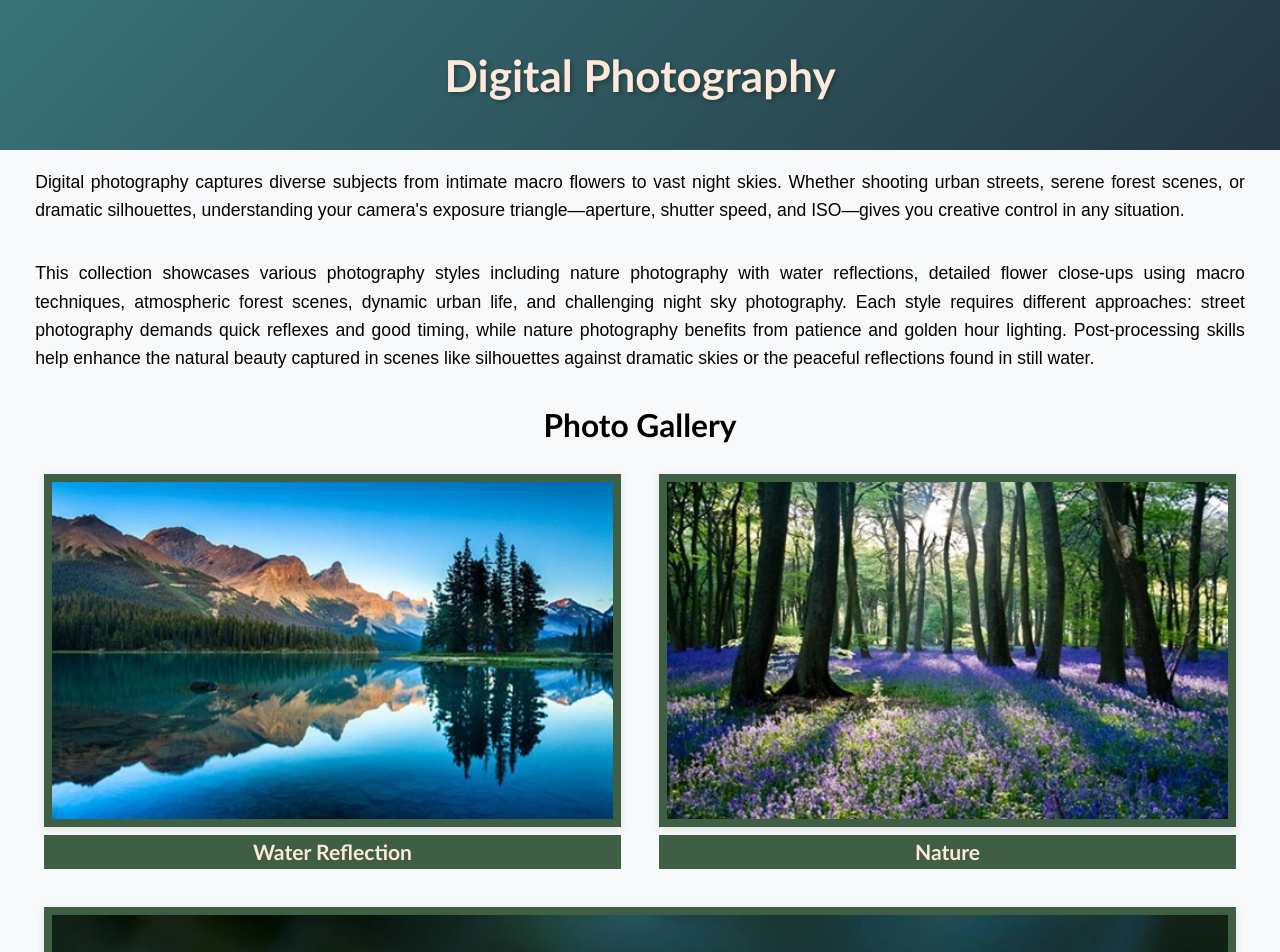
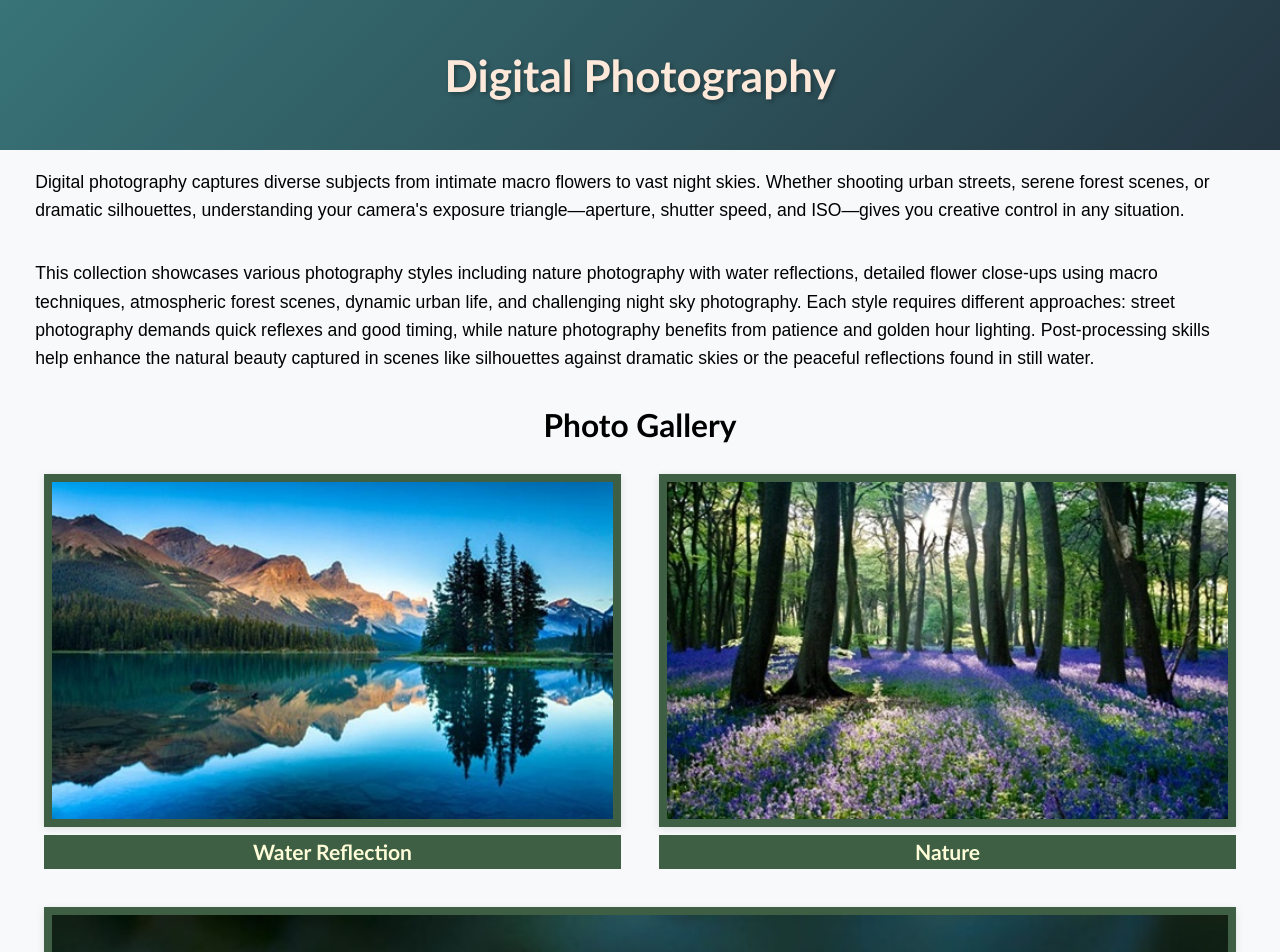
Before and after one commit to amri-03/interactivity-with-javascript, a plain HTML site: page finalProject/index.html in a window 1280 px wide. Shown: the top 952 px of the page. Drawn offline with Linux system fonts and the light colour scheme.

Commit message:
Update style.css

```diff
--- a/finalProject/css/style.css
+++ b/finalProject/css/style.css
@@ -44,7 +44,6 @@ h2{
 
 p {
     padding: 1em 2em;
-    text-align: justify;
 }
 
 .container {
@@ -66,7 +65,7 @@ img {
 }
 
 .label{
-    color: #FEE8D9;
+    color: #fefcd9;
     background: #3E5F44;
     text-align: center;
     font-family: 'Gill Sans', 'Gill Sans MT', Calibri, 'Trebuchet MS', sans-serif;
```
